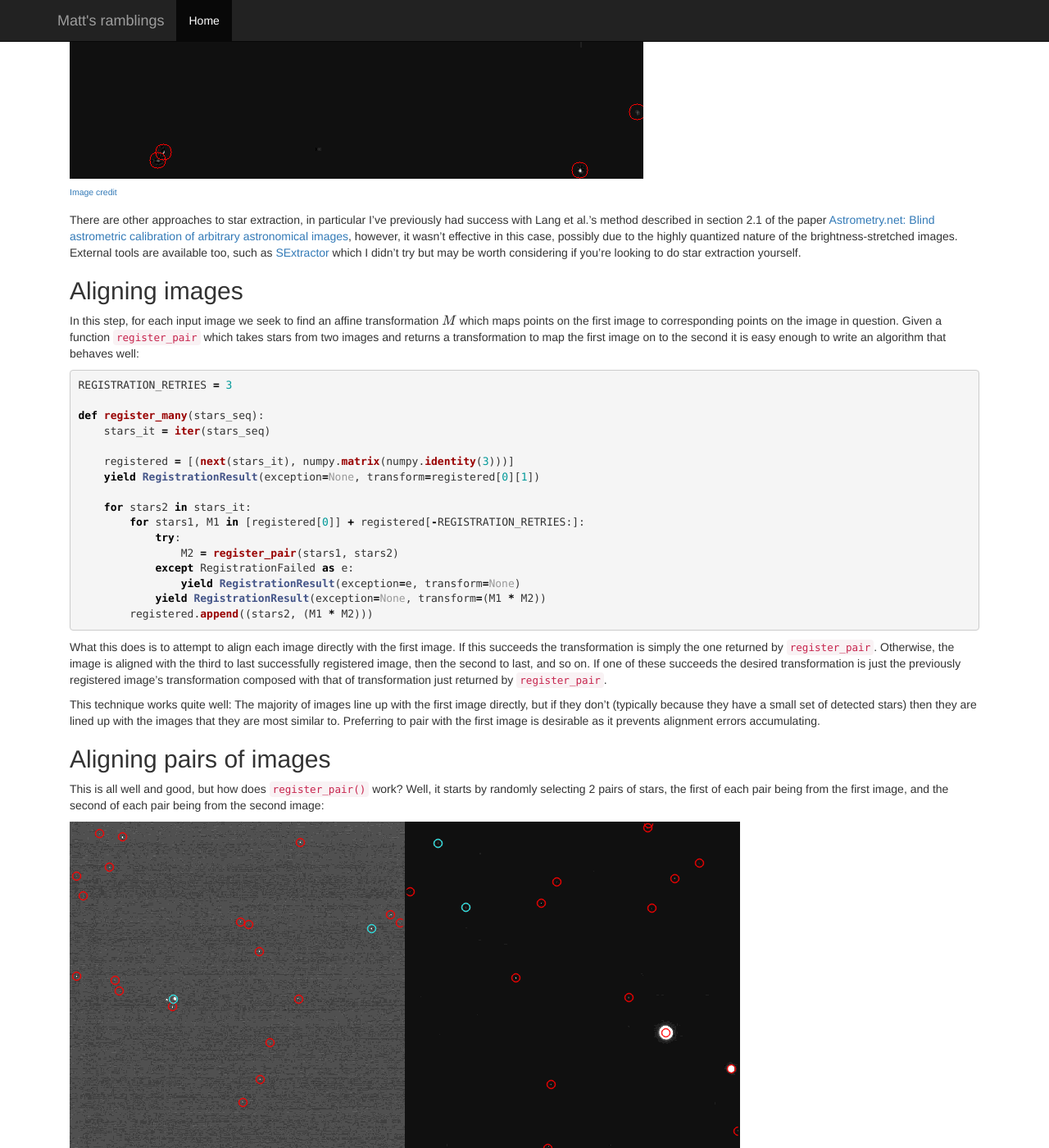
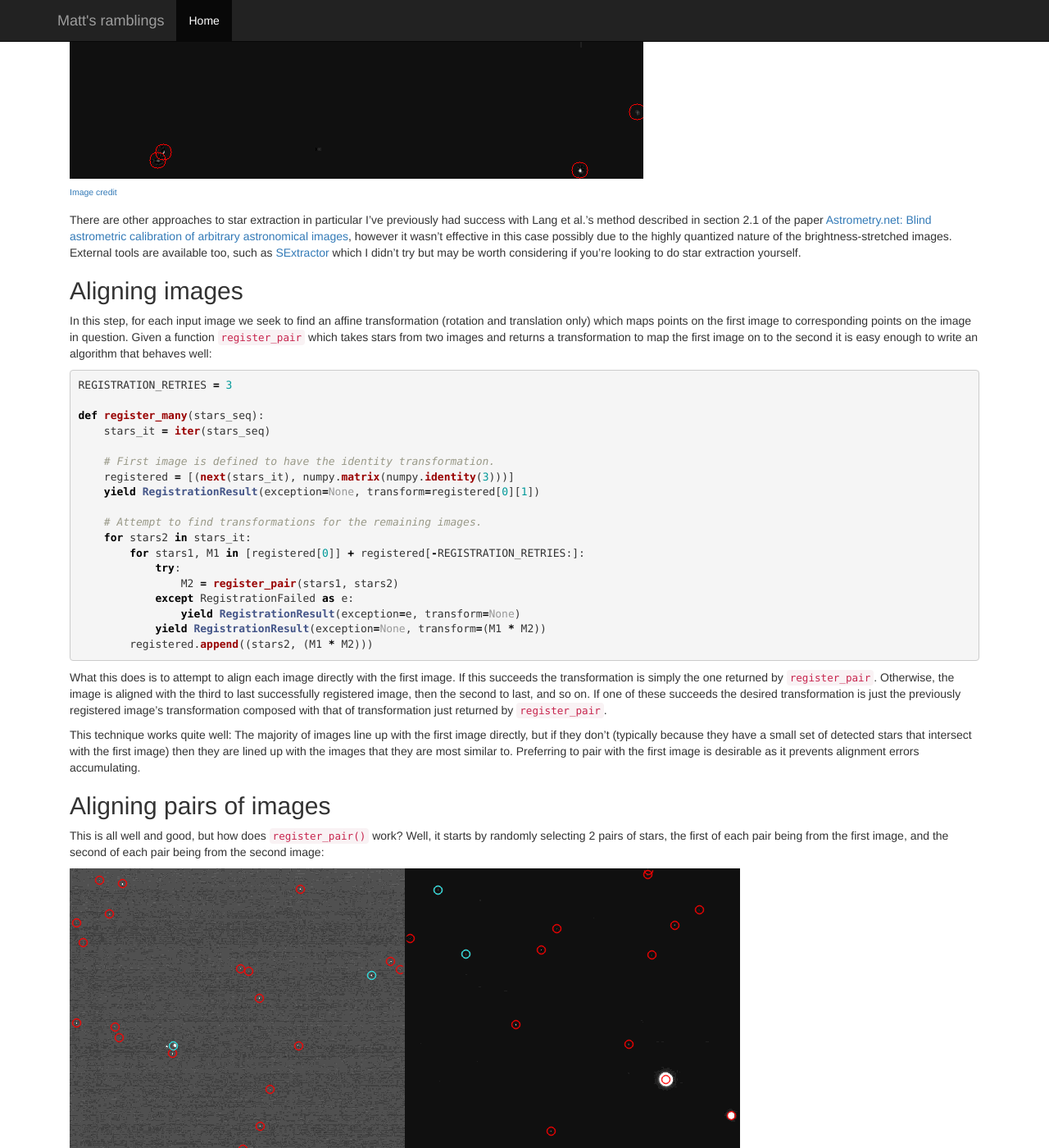
Before and after one commit to matthewearl/matthewearl.github.io, a Jekyll site: the page built from _posts/2015-08-11-pluto-flyby.md, in a window 1280 px wide and 1400 px high, scrolled down 5921 px. Shown: the whole window at 82% size. Built offline with Jekyll 4.4.1, drawn with Linux system fonts in a browser that asks for light colours; nearby versions of some CDN libraries; formulas are drawn with MathJax 3; some of the changed text lies outside the part shown.

Commit message:
Minor tweaks to Pluto Flyby post

```diff
--- a/_posts/2015-08-11-pluto-flyby.md
+++ b/_posts/2015-08-11-pluto-flyby.md
@@ -158,11 +158,11 @@ Here's the result, plotted over the stretched input image:
 
 <sup>[Image credit](#image_credits)</sup>
 
-There are other approaches to star extraction, in particular I've previously
+There are other approaches to star extraction in particular I've previously
 had success with Lang et al.'s method described in section 2.1 of the paper
 [Astrometry.net: Blind astrometric calibration of arbitrary astronomical
-images](http://arxiv.org/abs/0910.2233), however, it wasn't effective in this
-case, possibly due to the highly quantized nature of the brightness-stretched
+images](http://arxiv.org/abs/0910.2233), however it wasn't effective in this
+case possibly due to the highly quantized nature of the brightness-stretched
 images. External tools are available too, such as
 [SExtractor](http://www.astromatic.net/software/sextractor) which I didn't try
 but may be worth considering if you're looking to do star extraction yourself.
@@ -170,10 +170,11 @@ but may be worth considering if you're looking to do star extraction yourself.
 ## Aligning images
 
 In this step, for each input image we seek to find an affine transformation
-\\( M \\) which maps points on the first image to corresponding points on the
-image in question. Given a function `register_pair` which takes stars from
-two images and returns a transformation to map the first image on to the
-second it is easy enough to write an algorithm that behaves well:
+(rotation and translation only) which maps points on the first image to
+corresponding points on the image in question. Given a function `register_pair`
+which takes stars from two images and returns a transformation to map the first
+image on to the second it is easy enough to write an algorithm that behaves
+well:
 
 {% highlight python %}
 REGISTRATION_RETRIES = 3
@@ -181,9 +182,11 @@ REGISTRATION_RETRIES = 3
 def register_many(stars_seq):
     stars_it = iter(stars_seq)
 
+    # First image is defined to have the identity transformation.
     registered = [(next(stars_it), numpy.matrix(numpy.identity(3)))]
     yield RegistrationResult(exception=None, transform=registered[0][1])
 
+    # Attempt to find transformations for the remaining images.
     for stars2 in stars_it:
         for stars1, M1 in [registered[0]] + registered[-REGISTRATION_RETRIES:]:
             try:
@@ -204,9 +207,9 @@ image's transformation composed with that of transformation just returned by
 
 This technique works quite well: The majority of images line up with the first
 image directly, but if they don't (typically because they have a small set of
-detected stars) then they are lined up with the images that they are most
-similar to. Preferring to pair with the first image is desirable as it prevents
-alignment errors accumulating.
+detected stars that intersect with the first image) then they are lined up with
+the images that they are most similar to. Preferring to pair with the first
+image is desirable as it prevents alignment errors accumulating.
 
 ## Aligning pairs of images
 
@@ -315,8 +318,8 @@ method](https://en.wikipedia.org/wiki/RANSAC). In this case the model is just
 the set of correspondences found so far. We could equally have calculated an
 explicit transform after finding the initial 2 pairs, and used this to test for
 inliers, however this approach would be senstive to the initial pair being
-close together and therefore would not provide an accurate rotation parameter,
-which might lead to a correct hypothesis being rejected.
+close together. In that case the transform would not provide an accurate
+rotation parameter, which might lead to a correct hypothesis being rejected.
 
 ## Stacking
 
```
